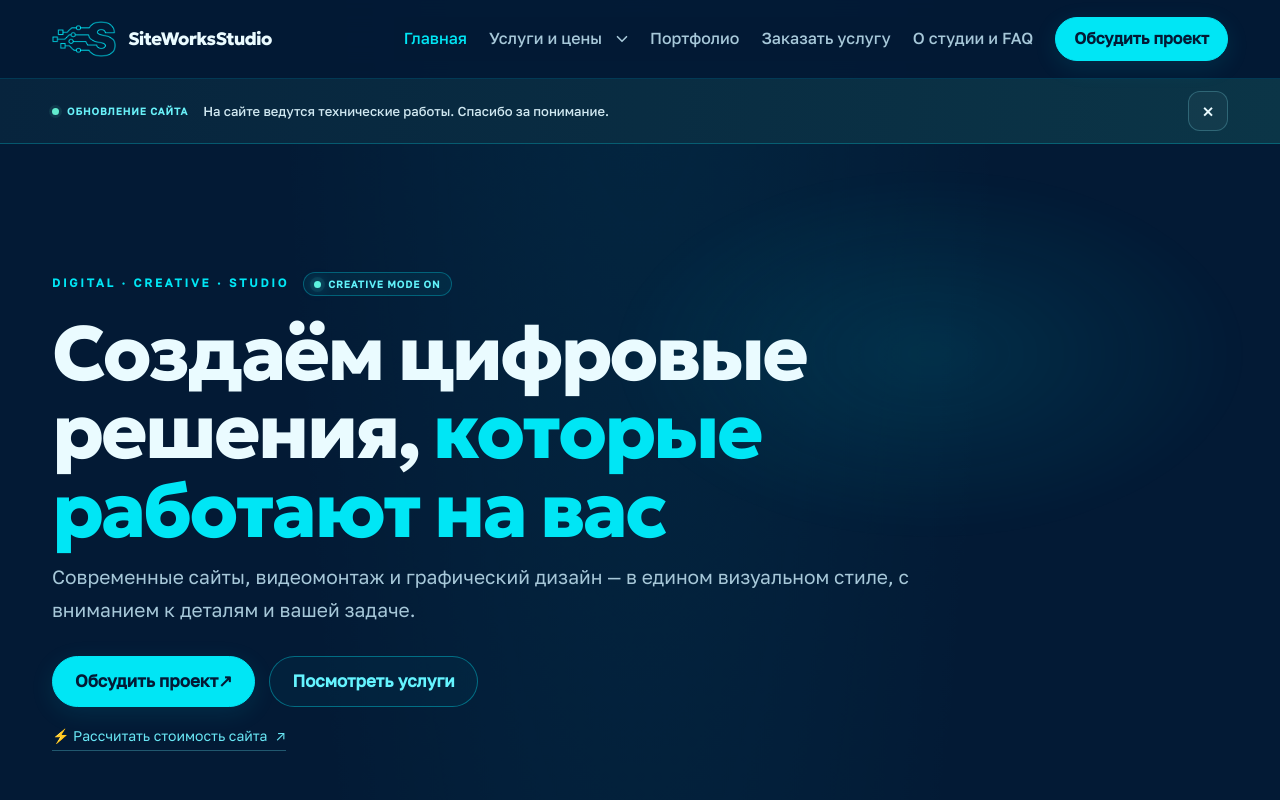
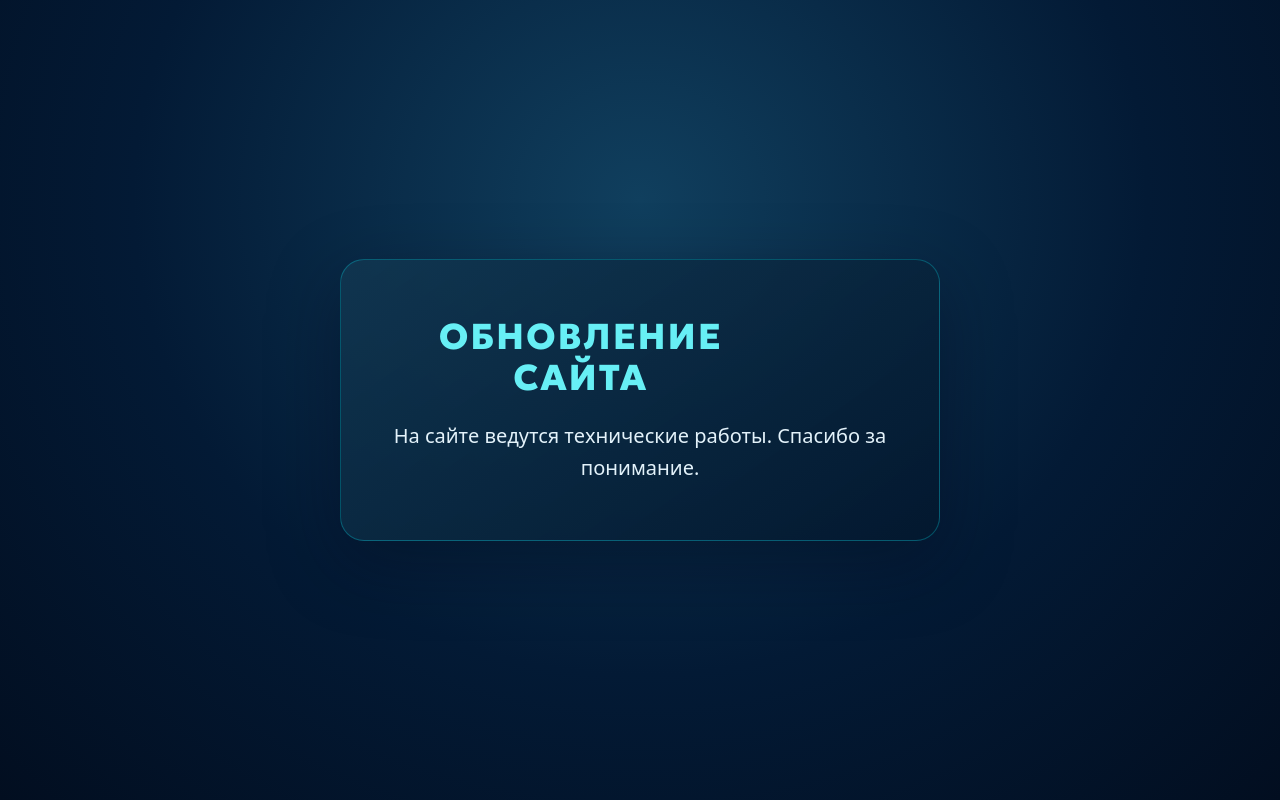
Before and after one commit to sean-way11/siteworksstudio-web, a plain HTML site: page index.html in a window 1280 px wide. Shown: the top 800 px of the page. Drawn offline with Linux system fonts and the light colour scheme.

Commit message:
Enable temporary full-screen maintenance page on index.html

```diff
--- a/index.html
+++ b/index.html
@@ -38,8 +38,27 @@
 <link href="https://fonts.googleapis.com/css2?family=Geologica:wght@700;800&family=Golos+Text:wght@400;500&display=swap" rel="stylesheet">
 <script src="assets/js/theme-init.js"></script>
 <link rel="stylesheet" href="assets/css/styles.css?v=notice-20261113">
+
+<style id="sws-maintenance-styles">
+/* Временный режим обслуживания: оригинальные страницы сохраняются в исходниках. */
+html,body{margin:0!important;min-height:100%!important;overflow:hidden!important}
+body>:not(#sws-maintenance-screen){display:none!important}
+#sws-maintenance-screen{position:fixed;inset:0;z-index:2147483647;display:grid;place-items:center;box-sizing:border-box;overflow:auto;padding:24px;min-height:100vh;min-height:100dvh;background:radial-gradient(ellipse at 50% 25%,#103f5e 0%,#031a35 56%,#020e20 100%);color:#f4fbff;font-family:system-ui,-apple-system,"Segoe UI",Arial,sans-serif;text-align:center}
+#sws-maintenance-screen *{box-sizing:border-box}
+#sws-maintenance-screen .sws-maintenance-card{width:100%;max-width:600px;padding:clamp(28px,6vw,56px) clamp(20px,5vw,42px);background:linear-gradient(145deg,rgba(17,55,81,.86),rgba(3,24,47,.96));border:1px solid rgba(0,230,245,.28);border-radius:24px;box-shadow:0 22px 70px rgba(0,7,22,.35)}
+#sws-maintenance-screen h1{margin:0 0 22px;padding:0;color:#67eff5;font-size:clamp(23px,5vw,36px);font-weight:800;line-height:1.15;letter-spacing:.05em;text-transform:uppercase}
+#sws-maintenance-screen p{margin:0;color:#e3f2fa;font-size:clamp(16px,2.4vw,20px);line-height:1.6;font-weight:400}
+@media(max-width:480px){#sws-maintenance-screen{padding:16px}#sws-maintenance-screen .sws-maintenance-card{border-radius:18px}}
+</style>
 </head>
 <body data-page="home">
+<div id="sws-maintenance-screen" role="main" aria-labelledby="sws-maintenance-title">
+  <div class="sws-maintenance-card">
+    <h1 id="sws-maintenance-title">ОБНОВЛЕНИЕ САЙТА</h1>
+    <p>На сайте ведутся технические работы. Спасибо за понимание.</p>
+  </div>
+</div>
+
 <a class="skip" href="#main">Перейти к содержимому</a>
 <header class="site-header" id="site-header">
   <div class="header-in">
```
